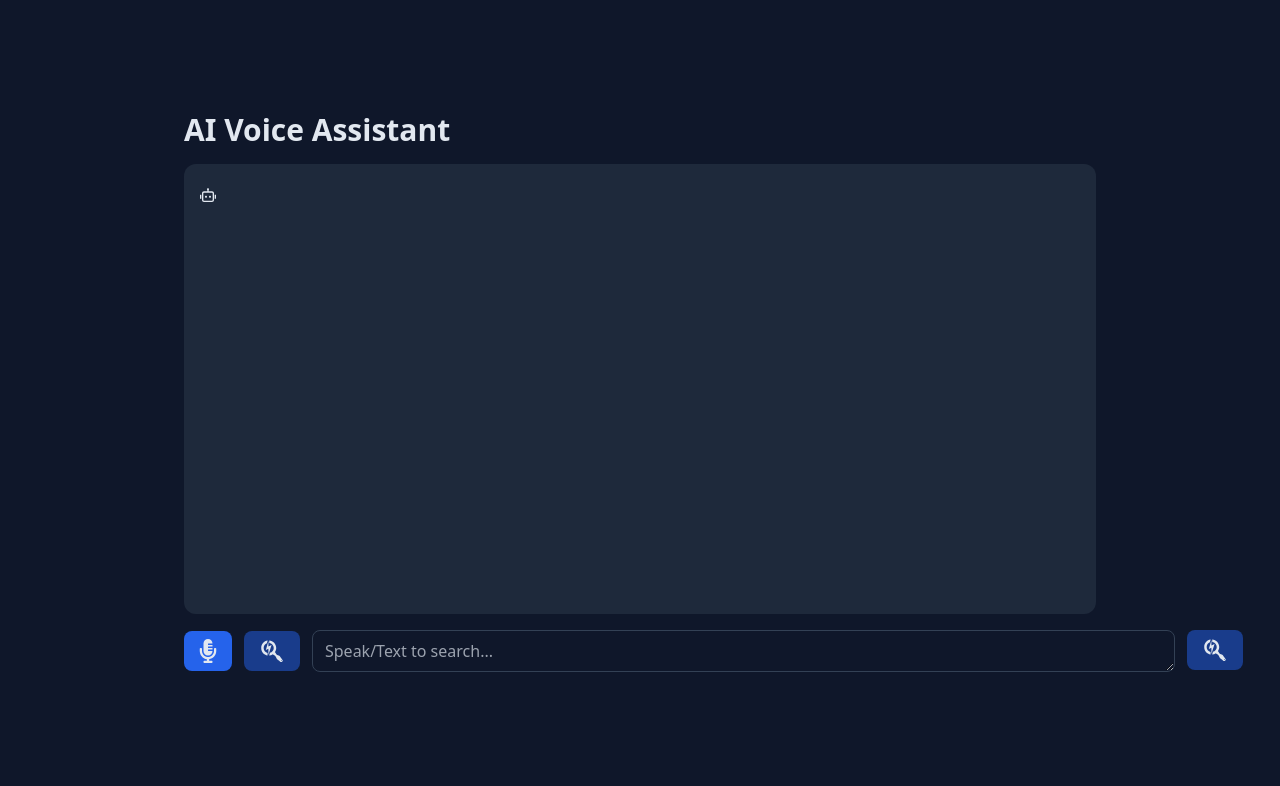
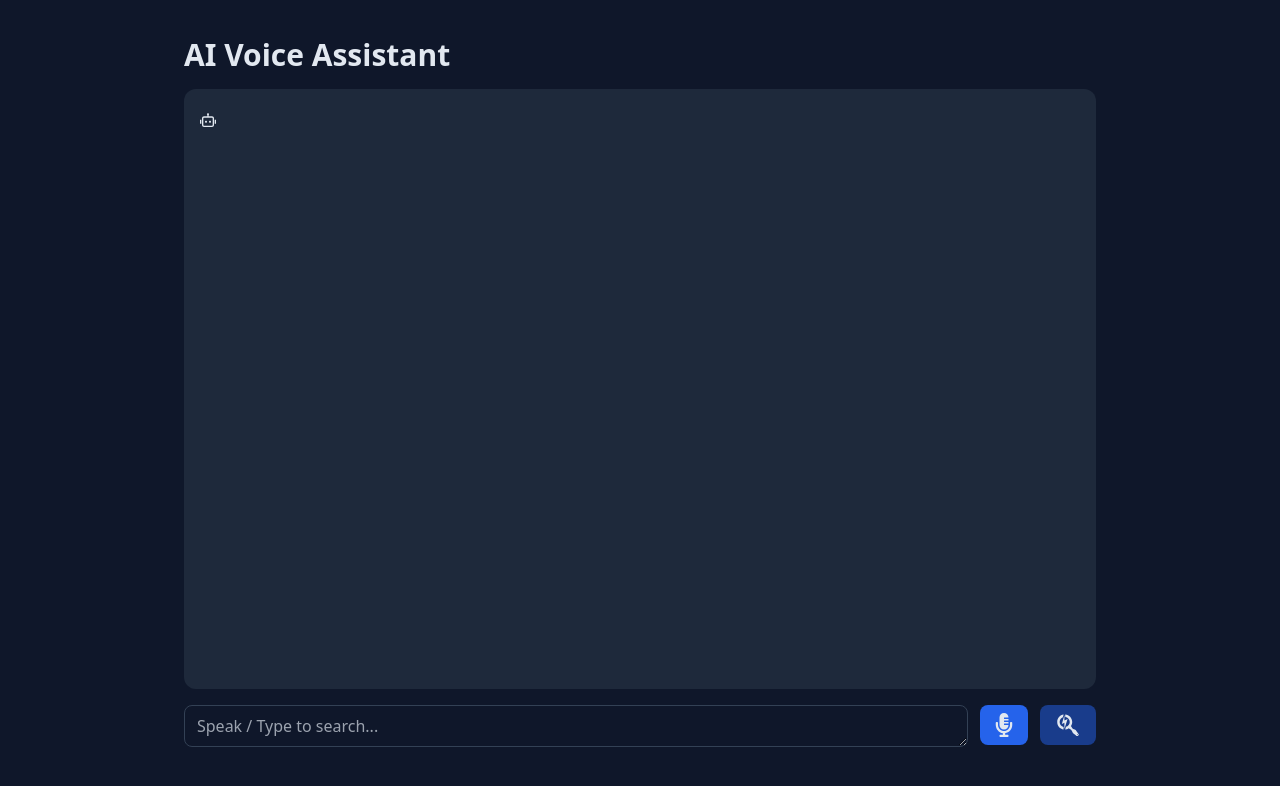
Before and after one commit to imadityagolu/voice-assistant, a React app in the folder frontend/: page / in a window 1280 px wide. Shown: the top 786 px of the page. Built offline with nearby package versions, Linux system fonts and the light colour scheme; the HTML template or start-up script is replaced by a standard one.

Commit message:
button merged

```diff
--- a/frontend/src/App.jsx
+++ b/frontend/src/App.jsx
@@ -3,9 +3,10 @@ import './index.css'
 import { FaMicrophoneAlt, FaSearchengin } from 'react-icons/fa'
 import { TbWorldSearch, TbRobot } from "react-icons/tb";
 import { RiRobot2Line } from "react-icons/ri";
+import { PiSpeakerSlashFill } from "react-icons/pi";
 
 export default function App() {
-  const [status, setStatus] = useState('Speak/Text to search...')
+  const [status, setStatus] = useState('Speak / Type to search...')
   const [listening, setListening] = useState(false)
   const [transcript, setTranscript] = useState('')
   const [response, setResponse] = useState('')
@@ -29,8 +30,10 @@ export default function App() {
 
     r.onstart = () => setStatus('Listening…')
     r.onend = () => {
-      setStatus('Speak/Text to search...')
+      setStatus('Speak / Type to search...')
       setListening(false)
+      // Copy final spoken transcript into the textbox so it’s editable
+      setInputValue(finalTranscriptRef.current.trim())
     }
     r.onerror = (e) => setStatus(`Error: ${e.error}`)
     r.onresult = (event) => {
@@ -47,7 +50,7 @@ export default function App() {
   }
 
   async function generateReply(prompt) {
-    setStatus('Speak/Text to search...')
+    setStatus('Speak / Type to search...')
     setResponse('Thinking…')
     setLoading(true)
     try {
@@ -81,6 +84,18 @@ export default function App() {
     }
   }
 
+  function handleSearch() {
+    if (loading) return
+    const prompt = ((inputValue || transcript || '').trim())
+    if (!prompt) return
+    if (recognitionRef.current && listening) {
+      recognitionRef.current.stop()
+    }
+    setInputValue(prompt)
+    setTranscript(prompt)
+    generateReply(prompt)
+  }
+
   return (
     <div className="min-h-screen bg-slate-900 text-slate-200 flex flex-col justify-center items-center">
       <div className="container-max mx-auto p-6 w-[100%]">
@@ -88,7 +103,7 @@ export default function App() {
 
         {/* text box */}
         <div className="grid gap-4">
-          <div className="bg-slate-800 rounded-xl p-4 min-h-[450px] max-h-[450px] overflow-auto">
+          <div className="bg-slate-800 rounded-xl p-4 min-h-[600px] max-h-[600px] overflow-auto">
             <div className="whitespace-pre-wrap leading-relaxed mt-2">
               {loading && (
                 <div className="inline-flex items-center gap-2 text-slate-400">
@@ -111,6 +126,16 @@ export default function App() {
 
         {/* controls */}
         <div className="flex items-center gap-3 mt-4 mb-4">
+          <div className="flex items-start gap-3 flex-1">
+            <textarea
+              className="flex-1 rounded-lg border border-slate-700 bg-slate-900 text-slate-200 px-3 py-2 min-h-[42px]"
+              ref={textInputRef}
+              rows={1}
+              placeholder={ speaking ? 'Generating Result...' : transcript ? transcript : status}
+              disabled={loading}
+              value={inputValue}
+              onChange={(e) => setInputValue(e.target.value)}
+            />
           <button
             onClick={() => {
               if (!recognitionRef.current) recognitionRef.current = setupRecognition()
@@ -127,54 +152,14 @@ export default function App() {
           >
             <span className="text-[24px]"><FaMicrophoneAlt /></span>
           </button>
-          <button
-            onClick={() => {
-              if (speaking) {
-                window.speechSynthesis.cancel()
-                setSpeaking(false)
-                return
-              }
-              if (recognitionRef.current && listening) {
-                recognitionRef.current.stop()
-                const prompt = transcript.trim()
-                if (prompt) {
-                  setInputValue(prompt)
-                  generateReply(prompt)
-                }
-              }
-            }}
-            disabled={(!listening && !speaking) || loading}
-            className={`rounded-lg px-4 py-2 font-semibold transition-colors
-              ${(!listening && !speaking) || loading ? 'bg-blue-600/50 cursor-not-allowed' : 'bg-blue-600 hover:bg-blue-500'}
-            `}
-          >
-            {speaking ? 'Stop' : <FaSearchengin className="text-[24px]" />}
-          </button>
-
-          <div className="flex items-start gap-3 flex-1">
-            <textarea
-              className="flex-1 rounded-lg border border-slate-700 bg-slate-900 text-slate-200 px-3 py-2 min-h-[42px]"
-              ref={textInputRef}
-              rows={1}
-              cols={89}
-              placeholder={ speaking ? 'Generating Result...' : transcript ? transcript : status}
-              disabled={loading}
-              value={inputValue}
-              onChange={(e) => setInputValue(e.target.value)}
-            />
             <button
-              onClick={() => {
-                const prompt = (inputValue || '').trim()
-                if (!prompt) return
-                setTranscript(prompt)
-                generateReply(prompt)
-              }}
-              disabled={loading || !(inputValue || '').trim()}
+              onClick={handleSearch}
+              disabled={loading || !((inputValue || transcript || '').trim())}
               className={`rounded-lg px-4 py-2 font-semibold transition-colors
-                ${(loading || !(inputValue || '').trim()) ? 'bg-blue-600/50 cursor-not-allowed' : 'bg-blue-600 hover:bg-blue-500'}
+                ${(loading || !((inputValue || transcript || '').trim())) ? 'bg-blue-600/50 cursor-not-allowed' : 'bg-blue-600 hover:bg-blue-500'}
               `}
             >
-               {loading ? <TbWorldSearch className="text-[24px]" /> : <FaSearchengin className="text-[24px]" />}
+               {loading ? <TbWorldSearch className="text-[24px]" /> : speaking ? <PiSpeakerSlashFill className="text-[24px]" /> : <FaSearchengin className="text-[24px]" />}
              </button>
           </div>
         </div>
```
